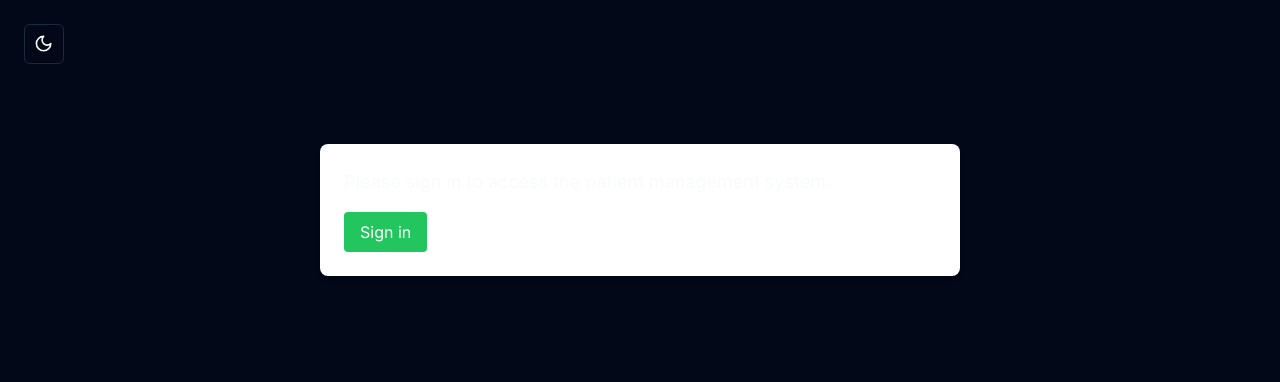
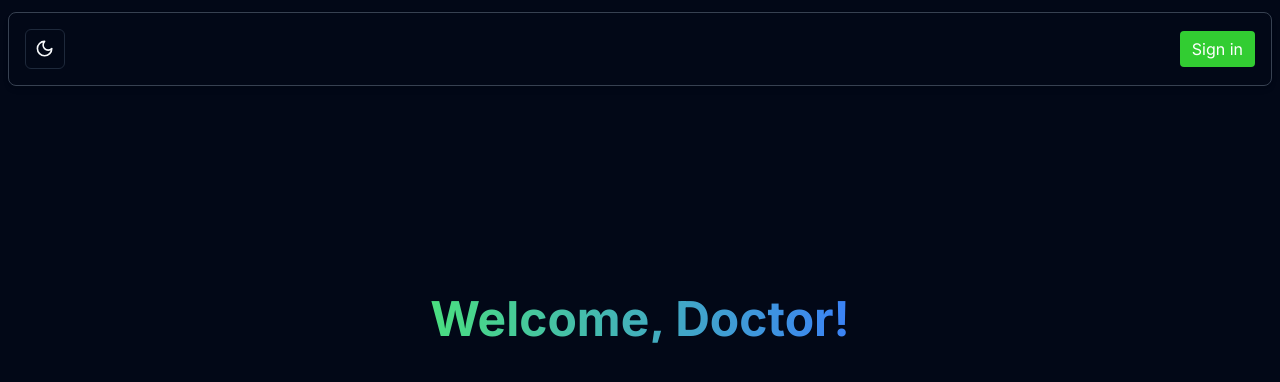
Before and after one commit to Sahad-09/Patient-Management-Application, a Next.js app: page / in a window 1280 px wide. Shown: the top 382 px of the page. Built offline with nearby package versions, Linux system fonts and the light colour scheme; no server answers.

Commit message:
UI Improved

```diff
--- a/app/globals.css
+++ b/app/globals.css
@@ -67,3 +67,16 @@
     @apply bg-background text-foreground;
   }
 }
+
+@keyframes bounce-slow {
+  0%, 100% {
+    transform: translateY(0);
+  }
+  50% {
+    transform: translateY(-15px);
+  }
+}
+
+.animate-bounce-slow {
+  animation: bounce-slow 3s infinite;
+}
--- a/app/layout.tsx
+++ b/app/layout.tsx
@@ -30,7 +30,7 @@ export default function RootLayout({
     <html lang="en">
       <body
         className={cn(
-          "min-h-screen bg-background font-sans antialiased m-6",
+          "min-h-screen bg-background font-sans antialiased",
           fontSans.variable
         )}
       >
@@ -41,8 +41,8 @@ export default function RootLayout({
             enableSystem
             disableTransitionOnChange
           >
+            {/* <MobileWarning /> */}
             <Navbar />
-            <MobileWarning />
             {children}
             <Toaster />
           </ThemeProvider>
--- a/app/page.tsx
+++ b/app/page.tsx
@@ -3,61 +3,14 @@ import { getServerSession } from "next-auth/next";
 import { authOptions } from "@/lib/auth";
 import Link from "next/link";
 import Image from "next/image";
+import Dashboard from "@/components/Dashboard";
 
 export default async function Home() {
   const session = await getServerSession(authOptions);
 
   return (
-    <section className="mt-16 max-w-2xl mx-auto p-4">
-      <div className="bg-white shadow-md rounded-lg p-6">
-        {session ? (
-          <div className="space-y-4">
-            <div className="flex items-center space-x-4">
-              {session.user?.image && (
-                <Image
-                  src={session.user.image}
-                  alt="Profile"
-                  width={50}
-                  height={50}
-                  className="rounded-full"
-                />
-              )}
-              <div>
-                <p className="font-semibold text-lg">
-                  Welcome, {session.user?.name}
-                </p>
-                <p className="text-gray-600">{session.user?.email}</p>
-              </div>
-            </div>
-            <div className="space-x-4">
-              <Link
-                href="/patients"
-                className="inline-block bg-blue-500 text-white px-4 py-2 rounded hover:bg-blue-600 transition-colors"
-              >
-                Go to patients
-              </Link>
-              <Link
-                href="/api/auth/signout"
-                className="inline-block bg-red-500 text-white px-4 py-2 rounded hover:bg-red-600 transition-colors"
-              >
-                Sign out
-              </Link>
-            </div>
-          </div>
-        ) : (
-          <div className="space-y-4">
-            <p className="text-lg">
-              Please sign in to access the patient management system.
-            </p>
-            <Link
-              href="/api/auth/signin"
-              className="inline-block bg-green-500 text-white px-4 py-2 rounded hover:bg-green-600 transition-colors"
-            >
-              Sign in
-            </Link>
-          </div>
-        )}
-      </div>
+    <section>
+      <Dashboard />
     </section>
   );
 }
--- a/app/patients/page.tsx
+++ b/app/patients/page.tsx
@@ -19,7 +19,7 @@ const PatientsPage = async () => {
 
   const userId = session.user.id;
   return (
-    <div>
+    <div className=" m-6 pt-20">
       <Tablee patients={patients} userId={userId} />
     </div>
   );
--- a/components/Dashboard.tsx
+++ b/components/Dashboard.tsx
@@ -1,50 +1,12 @@
-"use client";
-
-import { signIn, signOut, useSession } from "next-auth/react";
 import React from "react";
-import Image from "next/image";
 
 const Dashboard = () => {
-  const { data: session } = useSession();
-
   return (
-    <>
-      {session ? (
-        <>
-          <Image
-            src={session.user?.image as string}
-            alt="User profile picture"
-            className="rounded-full"
-            width={80}
-            height={80}
-          />
-          <h1 className="text-3xl text-green-500 font-bold">
-            Welcome back, {session.user?.name}
-          </h1>
-          <p className="text-2xl font-semibold">{session.user?.email}</p>
-          <button
-            onClick={() => signOut()}
-            className="border border-black rounded-lg bg-red-400 px-5 py-1"
-          >
-            Sign Out
-          </button>
-        </>
-      ) : (
-        <>
-          <h1 className="text-3xl text-red-500 font-bold">
-            You&apos;re not logged in
-          </h1>
-          <div className="flex space-x-5">
-            <button
-              onClick={() => signIn("google")}
-              className="border border-black rounded-lg px-5 py-1"
-            >
-              Sign in with Google
-            </button>
-          </div>
-        </>
-      )}
-    </>
+    <div className="dashboard-container flex items-center justify-center min-h-[80vh] bg-transparent overflow-hidden">
+      <h1 className="text-5xl font-bold bg-clip-text text-transparent bg-gradient-to-r from-green-400 to-blue-500 animate-bounce-slow">
+        Welcome, Doctor!
+      </h1>
+    </div>
   );
 };
 
--- a/components/Navbar.tsx
+++ b/components/Navbar.tsx
@@ -1,11 +1,10 @@
-// components/navbar.tsx
-import Link from "next/link";
-import ModeToggle from "@/components/Mode-toggle"
+// app/navbar.tsx (or any appropriate server component file)
+import { getServerSession } from "next-auth/next";
+import { authOptions } from "@/lib/auth";
+import NavbarClient from "@/components/NavbarClient";
 
-export default function Navbar() {
-  return (
-    <nav className="">
-     <ModeToggle />
-    </nav>
-  );
+export default async function Navbar() {
+  const session = await getServerSession(authOptions);
+
+  return <NavbarClient session={session} />;
 }
--- /dev/null
+++ b/components/NavbarClient.tsx
@@ -0,0 +1,70 @@
+"use client";
+import { useEffect } from "react";
+import { useRouter } from "next/navigation";
+import Link from "next/link";
+import Image from "next/image";
+import ModeToggle from "@/components/Mode-toggle";
+
+interface NavbarClientProps {
+  session: any; // Adjust the type as per your session shape
+}
+
+export default function NavbarClient({ session }: NavbarClientProps) {
+  const router = useRouter();
+
+  useEffect(() => {
+    if (session) {
+      // Redirect to /patients if the user is signed in
+      router.push("/patients");
+    }
+  }, [session, router]);
+
+  return (
+    <nav className="flex justify-between items-center p-4 rounded-lg bg-transparent shadow-md border border-gray-300 dark:border-gray-700 absolute top-3 left-2 right-2 mx-auto">
+      {/* Left side: Mode Toggle */}
+      <div>
+        <ModeToggle />
+      </div>
+
+      {/* Right side: Authentication section */}
+      <div className="flex items-center space-x-4">
+        {session ? (
+          <div className="flex items-center space-x-4">
+            {/* User profile picture */}
+            {session.user?.image && (
+              <Image
+                src={session.user.image}
+                alt="Profile"
+                width={40}
+                height={40}
+                className="rounded-full"
+              />
+            )}
+            {/* User name */}
+            <p className="text-gray-800 dark:text-white">
+              {session.user?.name}
+            </p>
+
+            {/* Sign out button */}
+            <Link
+              href="/api/auth/signout"
+              className="bg-[#41131A] text-white px-3 py-2 rounded hover:bg-[#721B1C] transition-colors"
+            >
+              Sign out
+            </Link>
+          </div>
+        ) : (
+          <div className="space-x-4">
+            {/* Sign in button */}
+            <Link
+              href="/api/auth/signin"
+              className="bg-[#32CD32] text-white px-3 py-2 rounded hover:bg-green-600 transition-colors"
+            >
+              Sign in
+            </Link>
+          </div>
+        )}
+      </div>
+    </nav>
+  );
+}
```
